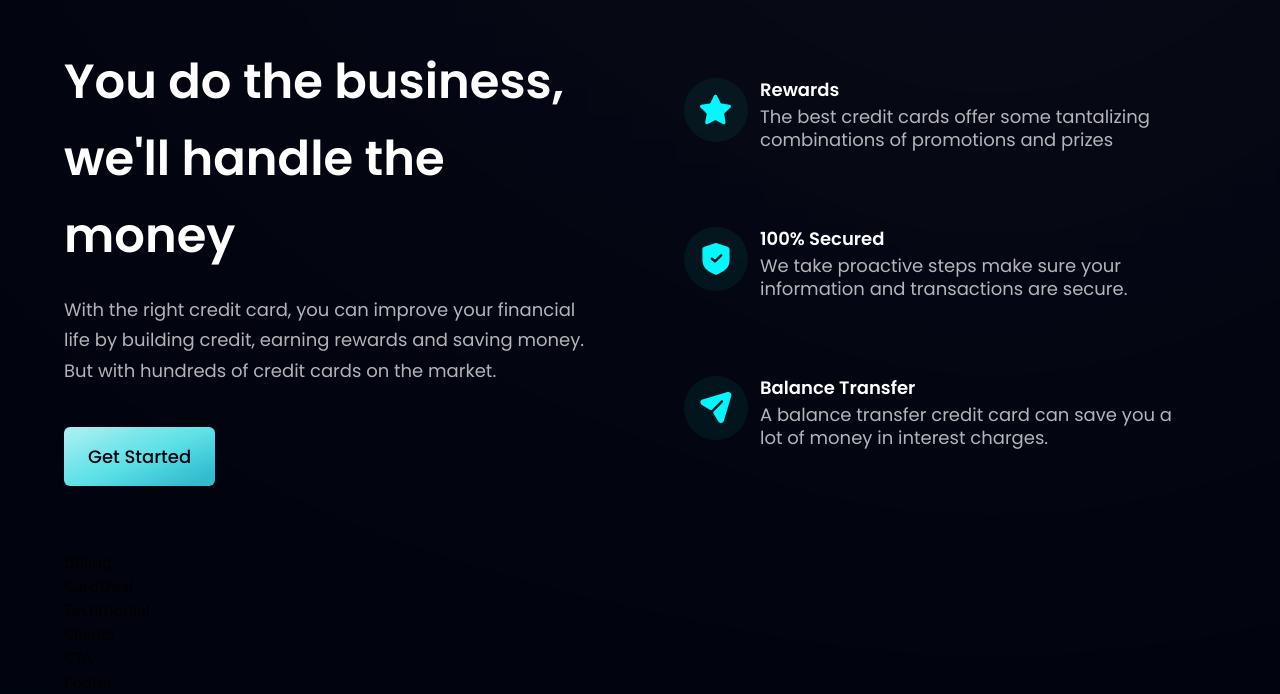
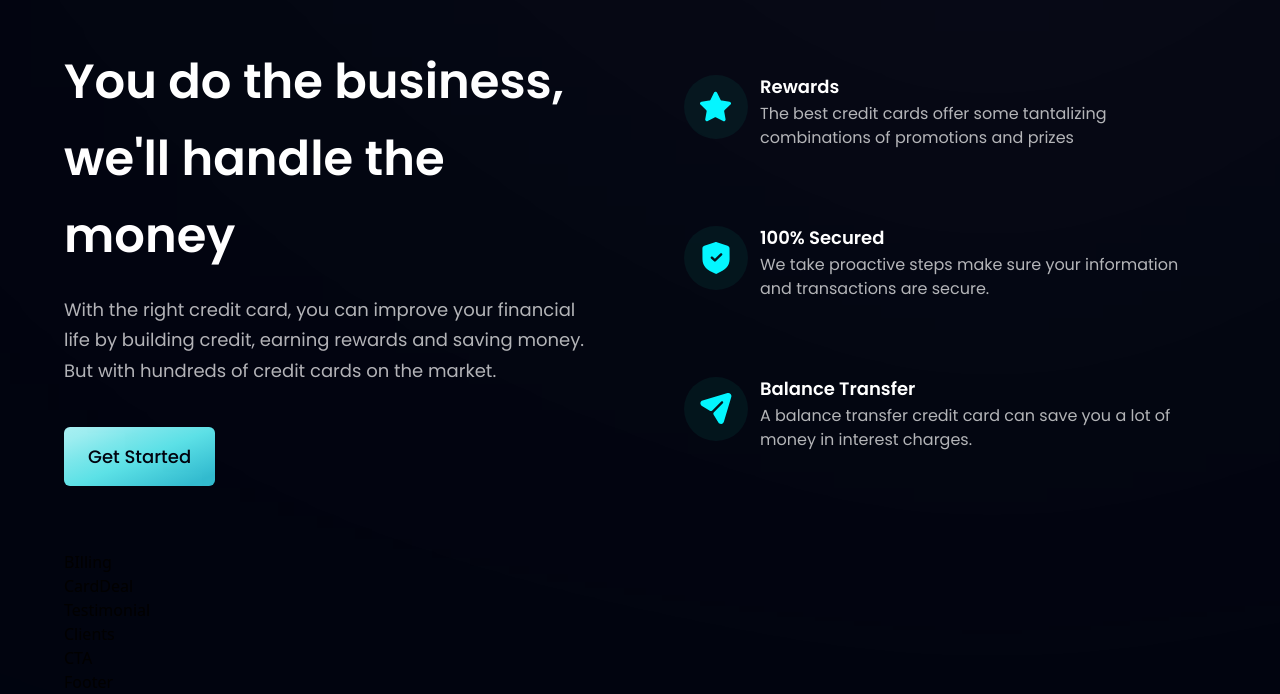
Before and after one commit to kidusshun/next-gen-bank, a React (Vite) app: page / in a window 1280 px wide. Shown: the part 966-1660 px from the top of the page. Built offline with nearby package versions, Linux system fonts and the light colour scheme.

Commit message:
business section done

```diff
--- a/src/components/Business.jsx
+++ b/src/components/Business.jsx
@@ -10,7 +10,7 @@ const FeatureCard = ({icon, title, content, index}) => (
     </div>
     <div className='flex-1 flex flex-col ml-3'>
       <h4 className='font-poppins font-semibold text-white text-[18px] leading-[23px] mb-1'>{title}</h4>
-      <p className='font-poppins font-normal text-dimWhite text-[18px] leading-[23px] mb-1'>{content}</p>
+      <p className='font-poppins font-normal text-dimWhite text-[16px] leading-[24px] mb-1'>{content}</p>
     </div>
   </div>
 )
--- a/src/components/FeatureCard.jsx
+++ /dev/null
@@ -1,10 +0,0 @@
-import React from 'react';
-
-
-const FeatureCard = ({icon, title, content}) => {
-    <div>
-        <img src={icon} alt="" />
-    </div>
-  }
-
-export default FeatureCard
```
